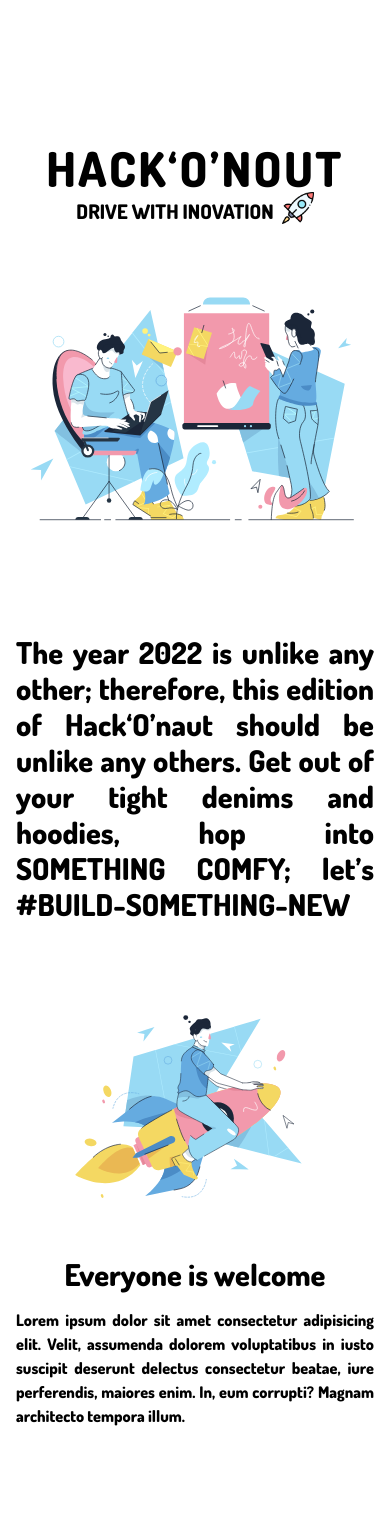
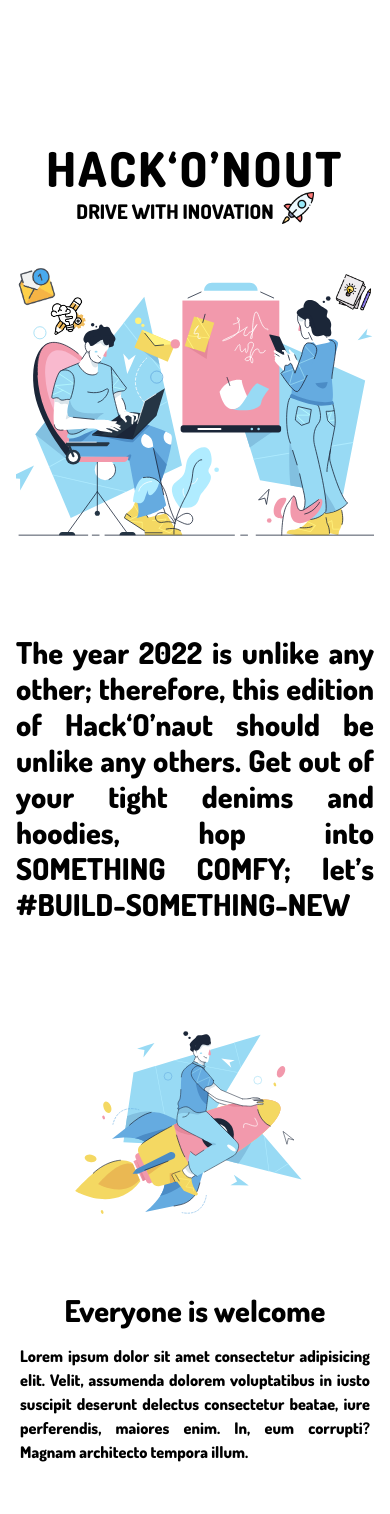
Before and after one commit to gita-bbsr/hackonaut-frontend, a Next.js app: page / in a window 390 px wide. Shown: the top 1514 px of the page. Built offline with nearby package versions, Linux system fonts and the light colour scheme.

Commit message:
responsive desktop-size 🖥️

```diff
--- a/components/Layout.js
+++ b/components/Layout.js
@@ -15,7 +15,7 @@ const Layout = ({ children }) => {
                 <Navbar />
                 <div>
                     {/* className="max-w-md mx-auto" */}
-                    <main className="container mx-auto">{children}</main>
+                    <main className="mx-auto">{children}</main>
                 </div>
                 <Footer />
             </section>
--- a/next.config.js
+++ b/next.config.js
@@ -1,3 +1,7 @@
 module.exports = {
-  reactStrictMode: true,
-}
+    reactStrictMode: true,
+    images: {
+        deviceSizes: [640, 750, 828, 1080, 1200, 1920, 2048, 3840],
+        imageSizes: [16, 32, 48, 64, 96, 128, 256, 384],
+    },
+};
--- a/pages/index.js
+++ b/pages/index.js
@@ -1,5 +1,10 @@
 import Image from "next/image";
+
 import rocketPic from "../public/rocket.png";
+import msg from "../public/msg.png";
+import idea from "../public/idea.png";
+import write from "../public/write.png";
+
 import hero from "../public/svg/hero.svg";
 import friends from "../public/svg/friends.svg";
 import rocketEntry from "../public/svg/rocket-entrie.svg";
@@ -50,7 +55,7 @@ export default function Home() {
     return (
         <>
             <div className="h-32"></div>
-            <main className="text-center p-4 overflow-hidden">
+            <section className="container mx-auto text-center p-4 overflow-hidden">
                 <h1 className="lg:text-9xl sm:text-7xl text-5xl font-extrabold tracking-wider">HACK‘O’NOUT</h1>
                 <div className="flex items-center justify-center space-x-2">
                     <p className="lg:text-5xl sm:text-2xl text-xl font-extrabold">DRIVE WITH INOVATION</p>
@@ -58,8 +63,19 @@ export default function Home() {
                         <Image src={rocketPic} alt="rocket.png" />
                     </span>
                 </div>
-                <div className="mx-auto max-w-7xl lg:scale-125 md:scale-100 scale-110">
-                    <Image src={hero} alt="hero-img" />
+                <div className="mx-auto max-w-7xl relative">
+                    <span className="absolute left-0 top-[10%] xl:w-40 xl:h-40 sm:w-20 sm:h-20 w-10 h-10">
+                        <Image src={msg} alt="msg" />
+                    </span>
+                    <span className="absolute left-[9%] top-[18%] xl:w-40 xl:h-40 sm:w-20 sm:h-20 w-10 h-10">
+                        <Image src={idea} alt="idea" />
+                    </span>
+                    <span className="absolute right-0 top-[12%] xl:w-40 xl:h-40 sm:w-20 sm:h-20 w-10 h-10">
+                        <Image src={write} alt="write" />
+                    </span>
+                    <span>
+                        <Image src={hero} alt="hero-img" className="lg:scale-125 scale-125" />
+                    </span>
                 </div>
 
                 <div>
@@ -68,9 +84,14 @@ export default function Home() {
                         denims and hoodies, hop into SOMETHING COMFY; let’s #BUILD-SOMETHING-NEW
                     </h2>
                 </div>
-                {/* feature */}
-                <div className="lg:block flex flex-col space-y-8">{size.width < 1024 ? featureMoblieList : featureWebList}</div>
-            </main>
+            </section>
+            {/* feature */}
+            <section className="relative">
+                <div className="container mx-auto z-20">
+                    <div className="lg:block flex flex-col space-y-8">{size.width < 1024 ? featureMoblieList : featureWebList}</div>
+                </div>
+                <div id="background" className="absolute top-0 right-0 bg-blue-200 w-1/2 h-full -z-10 lg:visible invisible"></div>
+            </section>
         </>
     );
 }
@@ -82,7 +103,7 @@ function FeatureMoblie(props) {
             <div className="w-72 md:w-96 mx-auto">
                 <Image src={value.img} alt={value.head} />
             </div>
-            <div>
+            <div className="p-5">
                 <h2 className="lg:text-6xl text-3xl font-extrabold">{value.head}</h2>
                 <p className="font-extrabold mx-auto mt-4 text-justify sm:px-20">{value.main}</p>
             </div>
@@ -93,7 +114,7 @@ function FeatureMoblie(props) {
 function FeatureWeb(props) {
     const value = props.valueObj;
     const leftComponent = (
-        <div className="text-left grid grid-cols-2 gap-4">
+        <div className="text-left grid grid-cols-2 gap-4 ">
             <div>
                 <Image src={value.img} alt={value.head} />
             </div>
@@ -105,7 +126,7 @@ function FeatureWeb(props) {
     );
     const rightComponent = (
         <div className="text-left grid grid-cols-2 gap-4">
-            <div>
+            <div className="">
                 <h2 className="lg:text-6xl text-3xl font-extrabold">{value.head}</h2>
                 <p className=" text-3xl font-extrabold mx-auto mt-4 text-justify ">{value.main}</p>
             </div>
```
